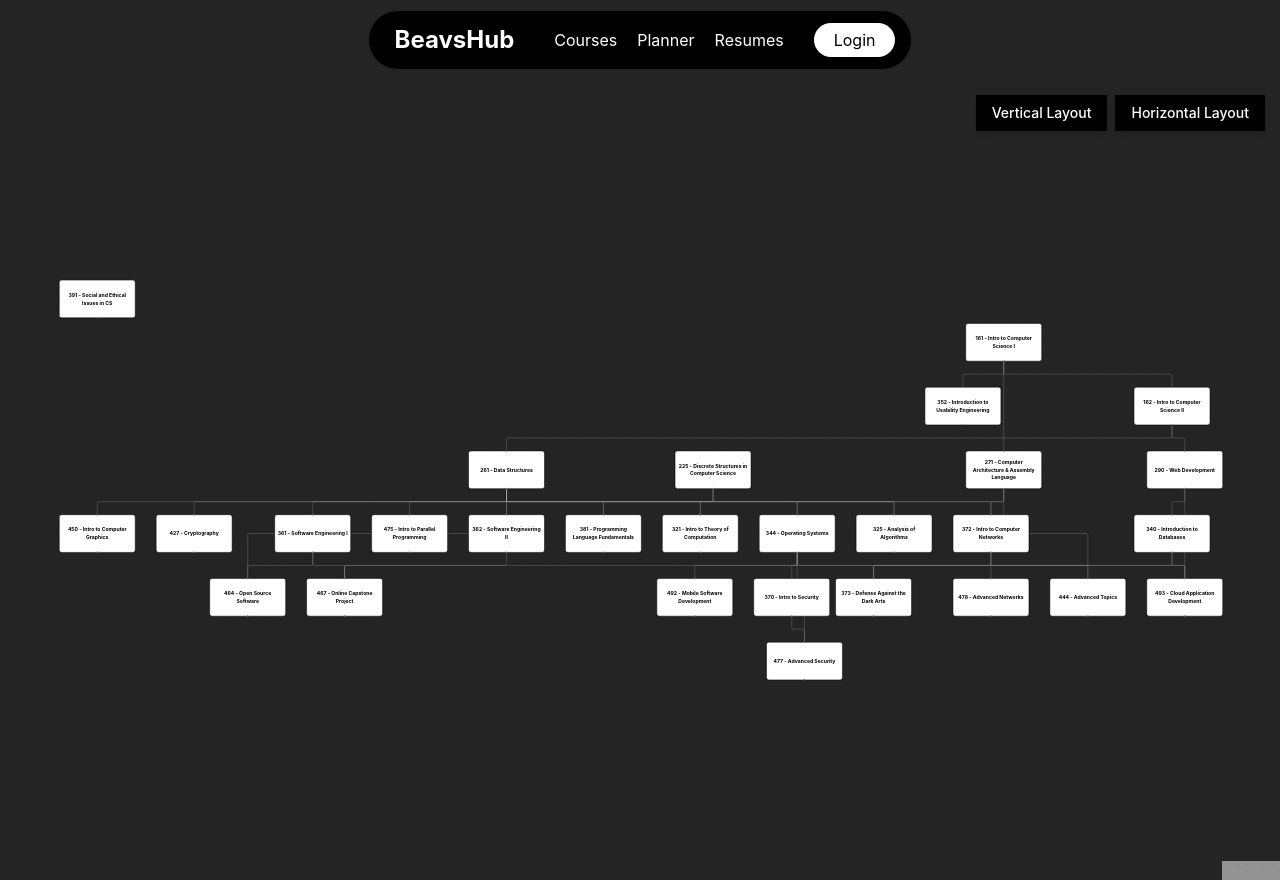
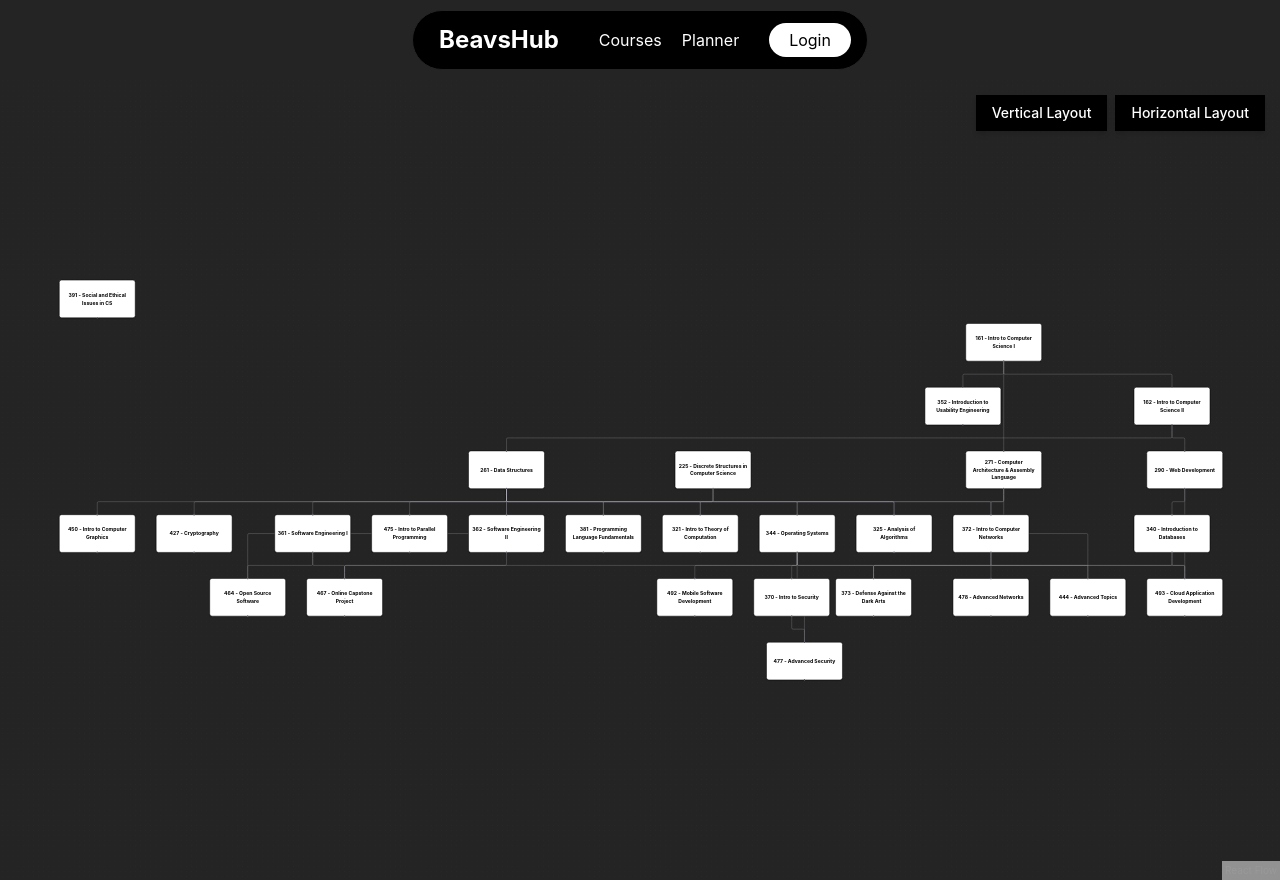
Before and after one commit to paul-nguyen-1/BeavsHubV2, a React (Vite) app in the folder client/: page /planner in a window 1280 px wide. Built offline with nearby package versions, Linux system fonts and the light colour scheme.

Commit message:
remove resumes for now

```diff
--- a/client/src/components/ui/header.tsx
+++ b/client/src/components/ui/header.tsx
@@ -21,7 +21,7 @@ export type HeaderLink = {
 const HEADER_LINKS: HeaderLink[] = [
   { label: "Courses", href: "/" },
   { label: "Planner", href: "/planner" },
-  { label: "Resumes", href: "/resumes" },
+  // { label: "Resumes", href: "/resumes" },
 ];
 
 type Header01Props = ContainerProps & {
```
